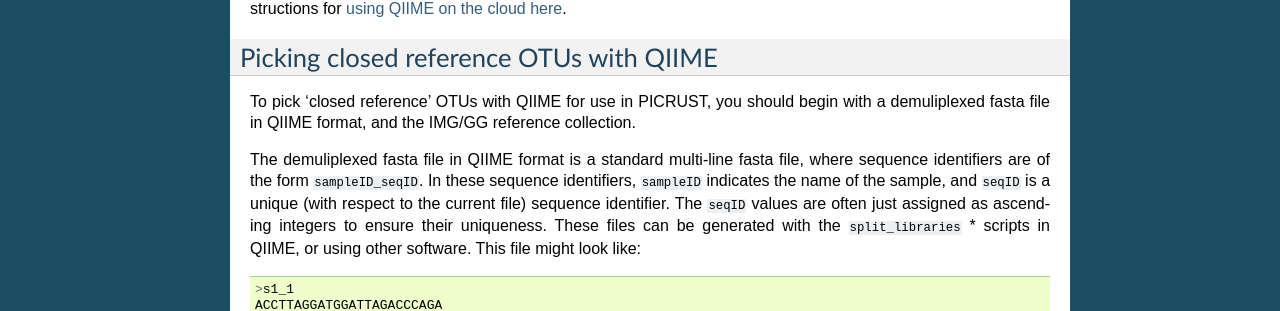
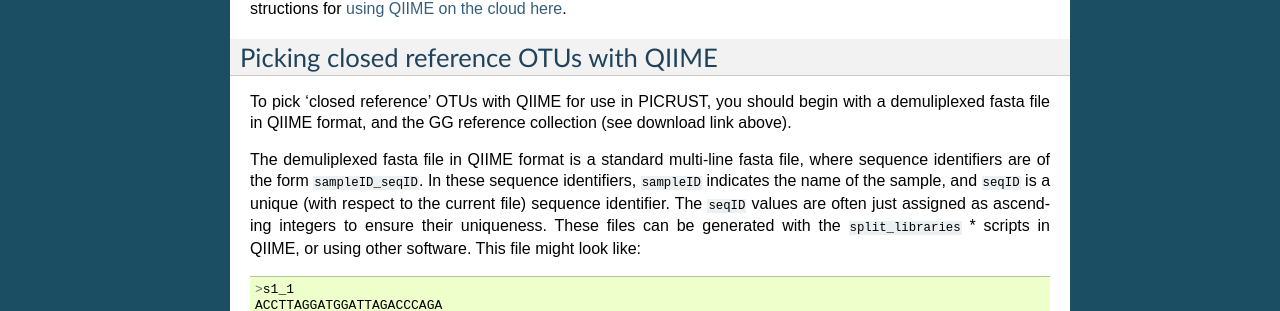
Before and after one commit to picrust/picrust, a Sphinx documentation site: the page built from doc/source/tutorials/otu_picking.rst, in a window 1280 px wide. Shown: the part 328-639 px from the top of the page. Built offline with Sphinx 7.4.7, drawn with Linux system fonts in a browser that asks for light colours.

Commit message:
Remove comment from otu picking tutorial about picking against IMG version of GG
Fixes #135


Former-commit-id: 995de3ae246dad90d2eaba09f9320e3ce4fddbe0

```diff
--- a/doc/source/tutorials/otu_picking.rst
+++ b/doc/source/tutorials/otu_picking.rst
@@ -14,7 +14,7 @@
 Picking closed reference OTUs with QIIME
 ----------------------------------------
 
-To pick 'closed reference' OTUs with QIIME for use in PICRUST, you should begin with a demuliplexed fasta file in QIIME format, and the IMG/GG reference collection.
+To pick 'closed reference' OTUs with QIIME for use in PICRUST, you should begin with a demuliplexed fasta file in QIIME format, and the GG reference collection (see download link above).
 
 The demuliplexed fasta file in QIIME format is a standard multi-line fasta file, where sequence identifiers are of the form ``sampleID_seqID``. In these sequence identifiers, ``sampleID`` indicates the name of the sample, and ``seqID`` is a unique (with respect to the current file) sequence identifier. The ``seqID`` values are often just assigned as ascending integers to ensure their uniqueness. These files can be generated with the ``split_libraries`` * scripts in QIIME, or using other software. This file might look like::
 
```
